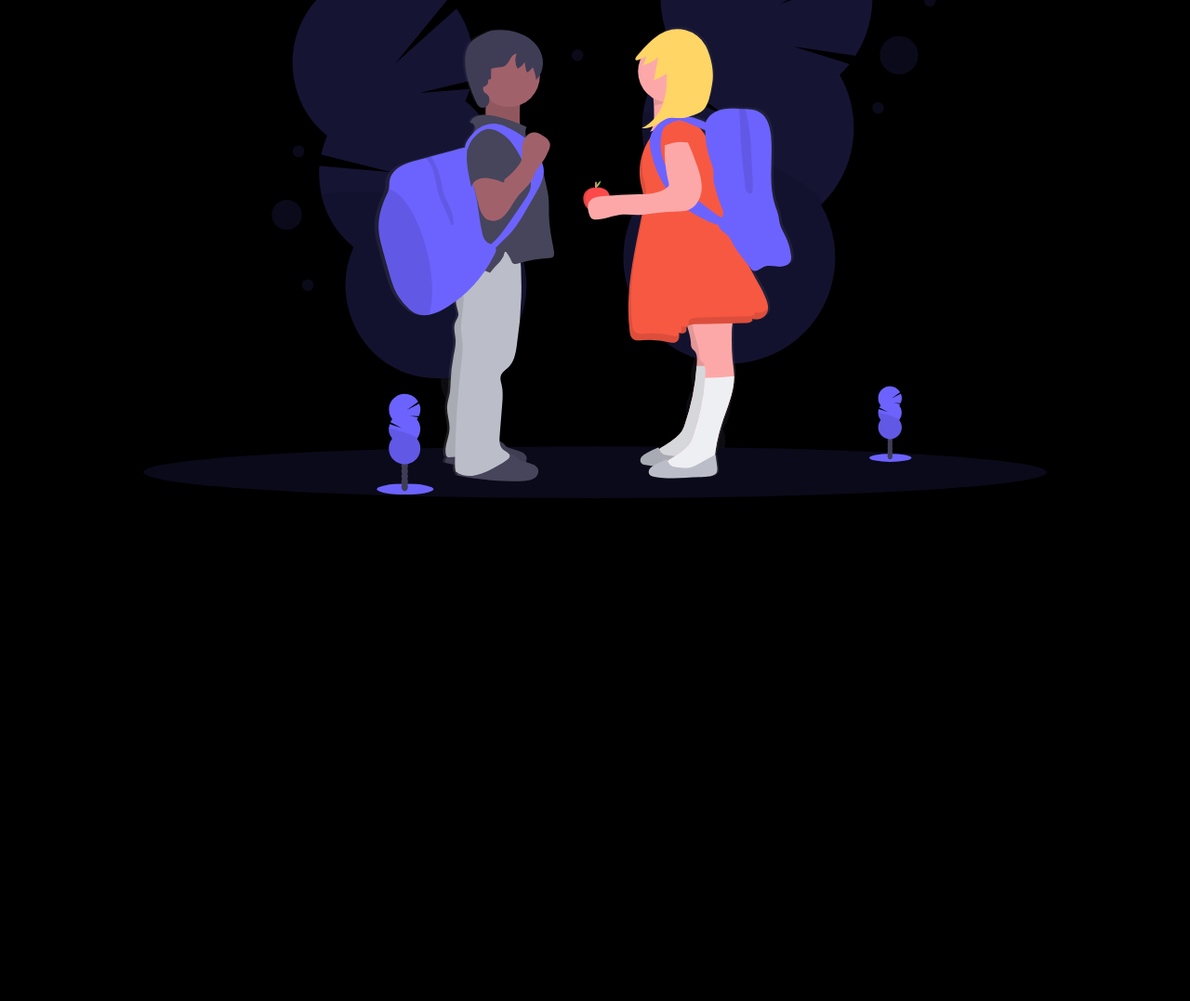
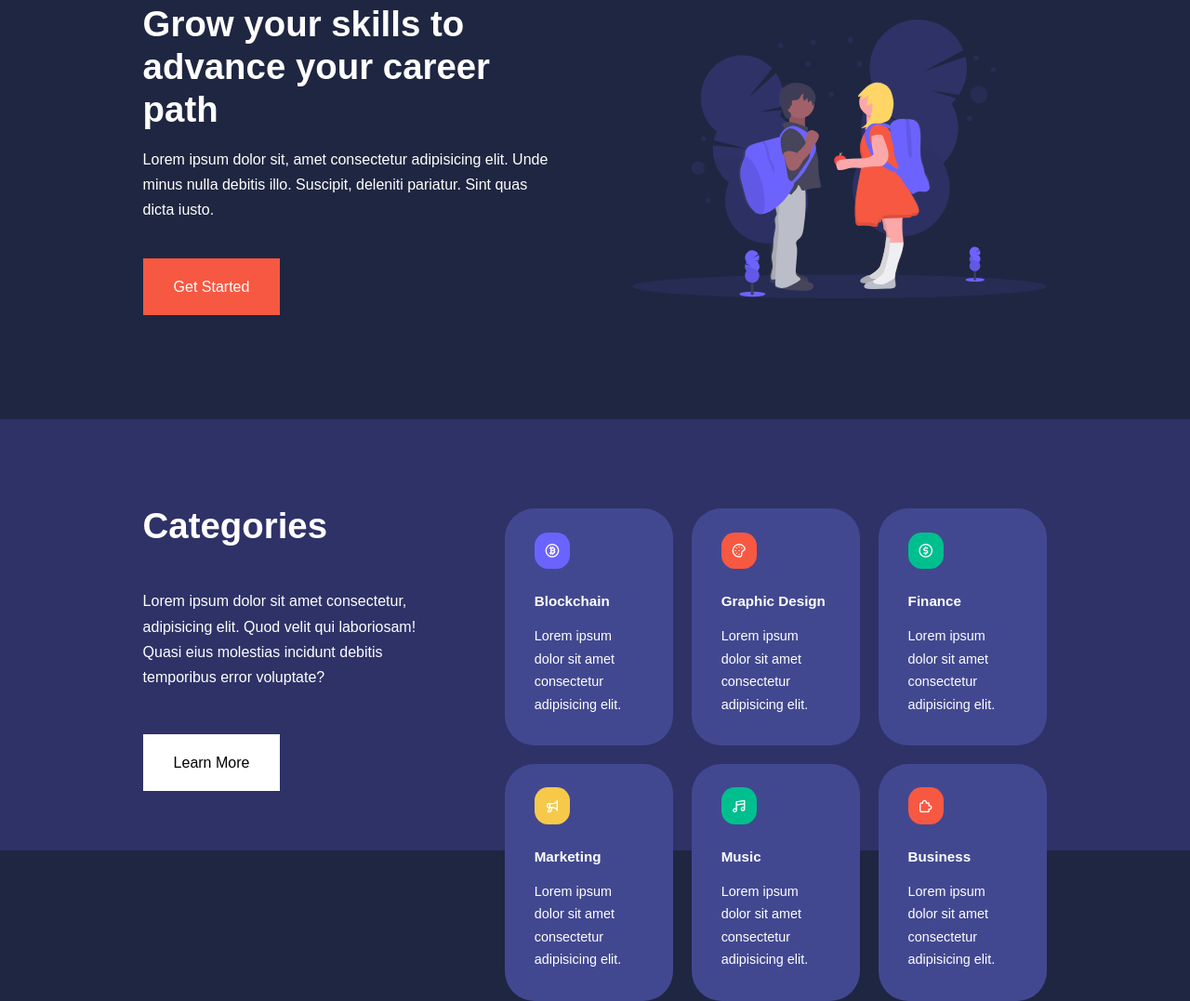
Before and after one commit to robiulsagor/edugator_responsive_html_css, a plain HTML site: page index.html in a window 1280 px wide. Shown: the part 189-1266 px from the top of the page at 93% size. Before the commit the page ends 800 px from the top, so only its background shows below. Drawn offline with nearby package versions, Linux system fonts and the light colour scheme.

Commit message:
Categories section done

```diff
--- a/index.html
+++ b/index.html
@@ -45,6 +45,8 @@
                 <p>
                     Lorem ipsum dolor sit, amet consectetur adipisicing elit. Unde minus nulla debitis illo. Suscipit,
                     deleniti pariatur. Sint quas dicta iusto.</p>
+
+                <a href="#" class="btn btn-primary">Get Started</a>
             </div>
             <div class="header__right">
                 <div class="header__right-img">
@@ -54,6 +56,69 @@
         </div>
     </header>
     <!-- END OF HEADER SECTION -->
+
+
+    <section class="categories">
+        <div class="container categories__container">
+            <div class="categories__left">
+                <h1>Categories</h1>
+                <p>Lorem ipsum dolor sit amet consectetur, adipisicing elit. Quod velit qui laboriosam! Quasi eius
+                    molestias incidunt debitis temporibus error voluptate?</p>
+                <a href="#" class="btn"> Learn More</a>
+            </div>
+
+            <div class="categories__right">
+                <article class="category">
+                    <span class="category__icon">
+                        <i class="uil uil-bitcoin-circle"></i>
+                    </span>
+                    <h5>Blockchain</h5>
+                    <p>Lorem ipsum dolor sit amet consectetur adipisicing elit. </p>
+                </article>
+
+                <article class="category">
+                    <span class="category__icon">
+                        <i class="uil uil-palette"></i>
+                    </span>
+                    <h5>Graphic Design</h5>
+                    <p>Lorem ipsum dolor sit amet consectetur adipisicing elit. </p>
+                </article>
+
+                <article class="category">
+                    <span class="category__icon">
+                        <i class="uil uil-usd-circle"></i>
+                    </span>
+                    <h5>Finance</h5>
+                    <p>Lorem ipsum dolor sit amet consectetur adipisicing elit. </p>
+                </article>
+
+                <article class="category">
+                    <span class="category__icon">
+                        <i class="uil uil-megaphone"></i>
+                    </span>
+                    <h5>Marketing</h5>
+                    <p>Lorem ipsum dolor sit amet consectetur adipisicing elit. </p>
+                </article>
+
+                <article class="category">
+                    <span class="category__icon">
+                        <i class="uil uil-music"></i>
+                    </span>
+                    <h5>Music</h5>
+                    <p>Lorem ipsum dolor sit amet consectetur adipisicing elit. </p>
+                </article>
+
+                <article class="category">
+                    <span class="category__icon">
+                        <i class="uil uil-puzzle-piece"></i>
+                    </span>
+                    <h5>Business</h5>
+                    <p>Lorem ipsum dolor sit amet consectetur adipisicing elit. </p>
+                </article>
+            </div>
+        </div>
+    </section>
+    <!-- END OF CATEGORIES -->
 </body>
 
 </html>
--- a/style.css
+++ b/style.css
@@ -32,7 +32,7 @@ body {
     font-family: Montserrat, sans-serif;
     line-height: 1.7;
     color: var(--color-white);
-    background: var(--color-black);
+    background: var(--color-bg);
 }
 
 .container {
@@ -138,7 +138,100 @@ nav button {
 
 /* ========= HEADER ========= */
 header {
+    position: relative;
+    top: 5rem;
+    overflow: hidden;
+    margin-bottom: 5rem;
+    height: 70vh;
+}
 
-    top: 5rem;
+.header__container {
+    display: grid;
+    grid-template-columns: 1fr 1fr;
+    align-items: center;
+    height: 100%;
+    gap: 5rem;
+}
 
+.header__left p {
+    margin: 1rem 0 2.4rem;
 }
+
+/* CATEGORIES */
+.categories {
+    background: var(--color-bg-1);
+    height: 29rem;
+}
+
+.categories h1 {
+    line-height: 1;
+    margin-bottom: 3rem;
+}
+
+
+.categories__container {
+    display: grid;
+    grid-template-columns: 40% 60%;
+    /* gap: 4rem; */
+}
+
+.categories__left p {
+    margin: 1rem 0 3rem;
+}
+
+.categories__left {
+    margin-right: 4rem;
+}
+
+.categories__right {
+    display: grid;
+    grid-template-columns: repeat(3, 1fr);
+    gap: 1.2rem;
+}
+
+.category {
+    background: var(--color-bg-2);
+    padding: 2rem;
+    border-radius: 2rem;
+    transition: var(--transition);
+}
+
+.category:hover {
+    box-shadow: 0 3rem 3rem rgba(0, 0, 0, 0.2);
+    z-index: 1;
+}
+
+.category__icon {
+    background: var(--color-primary);
+    padding: 0.7rem;
+    border-radius: 0.9rem;
+}
+
+.category:nth-child(2) .category__icon {
+    background: var(--color-danger);
+}
+
+.category:nth-child(3) .category__icon {
+    background: var(--color-success);
+}
+
+.category:nth-child(4) .category__icon {
+    background: var(--color-warning);
+}
+
+.category:nth-child(5) .category__icon {
+    background: var(--color-success);
+}
+
+.category:nth-child(6) .category__icon {
+    background: var(--color-danger);
+}
+
+.category h5 {
+    margin: 2rem 0 1rem;
+    font-size: .95rem;
+}
+
+.category p {
+    font-size: 0.9rem;
+}
```
